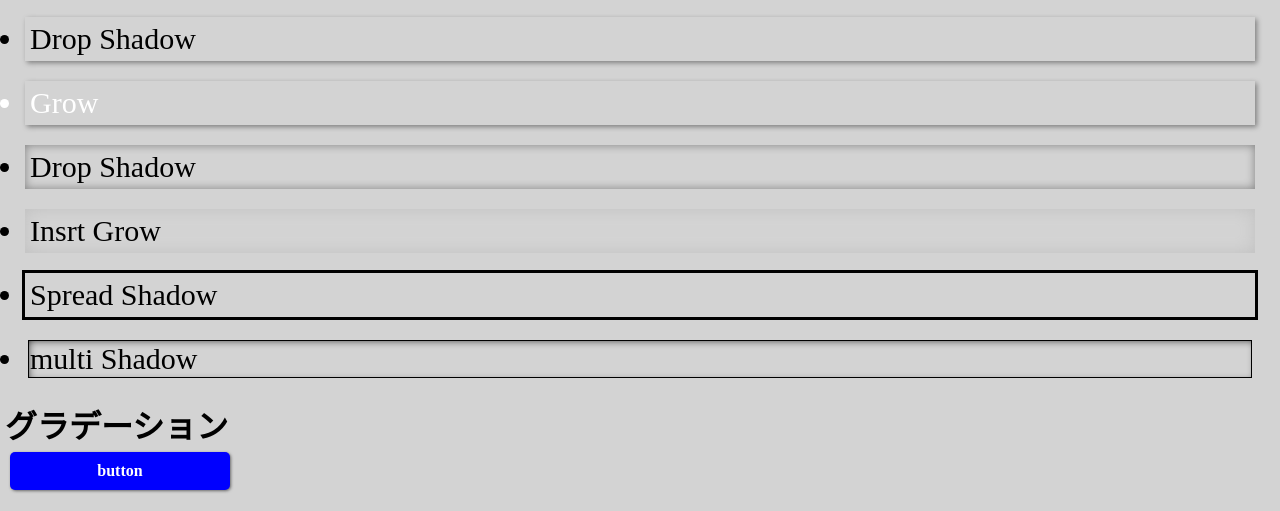
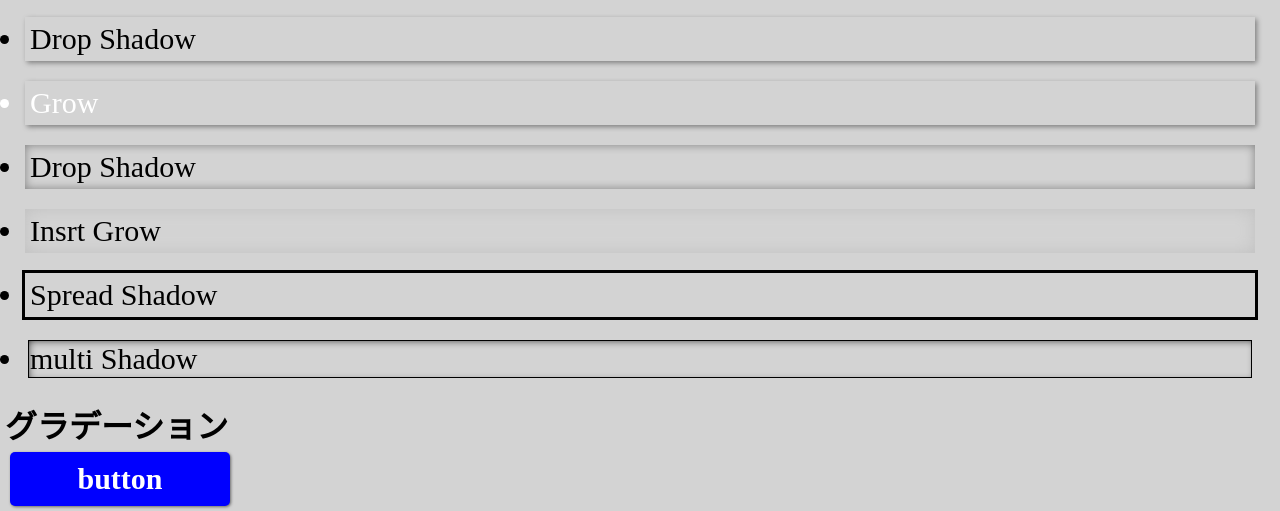
Before and after one commit to g1627081/web1-9, a plain HTML site: page index.html in a window 1280 px wide. Shown: the part 560-1071 px from the top of the page. Drawn offline with Linux system fonts and the light colour scheme.

Commit message:
Update default.css

```diff
--- a/css/default.css
+++ b/css/default.css
@@ -75,6 +75,9 @@ body{
   0px 0px 0px 4px black inset,
   2px 2px 10px 0px black inset; padding:5px;margin:20px;}
 
+#gradient{
+  font-size:30px;
+}
 .button{
   display:block;
   margin:5px;
@@ -92,3 +95,4 @@ body{
     #0081B4 50%,
     #63B3D2 50%,
     #BFE5F2);
+}
```
